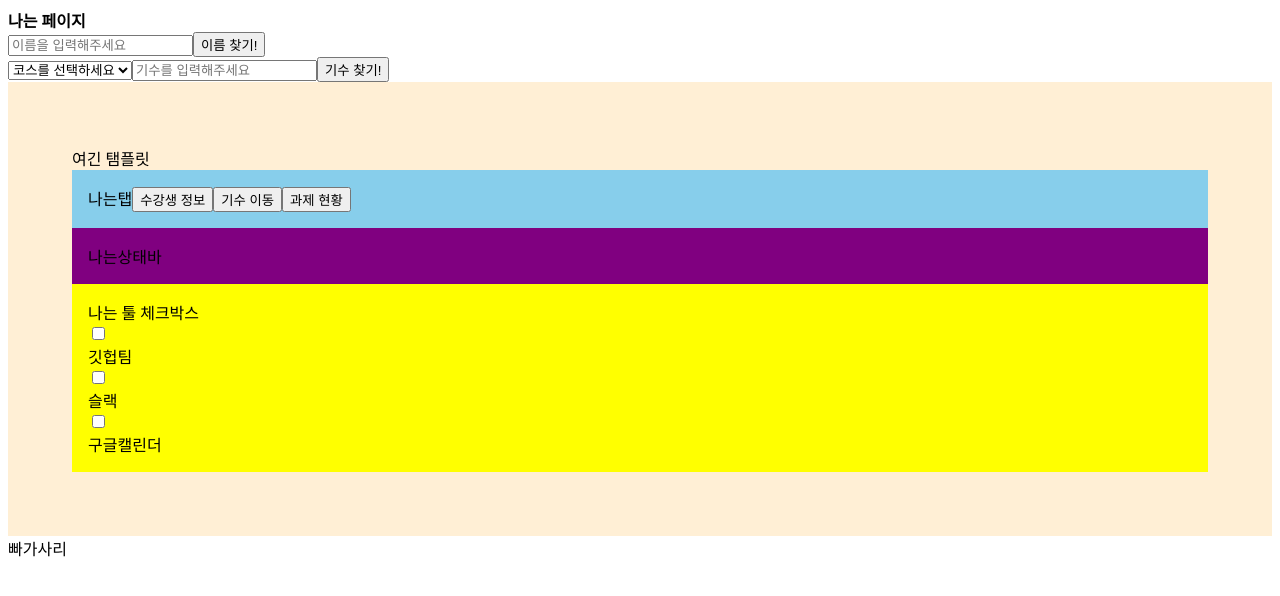
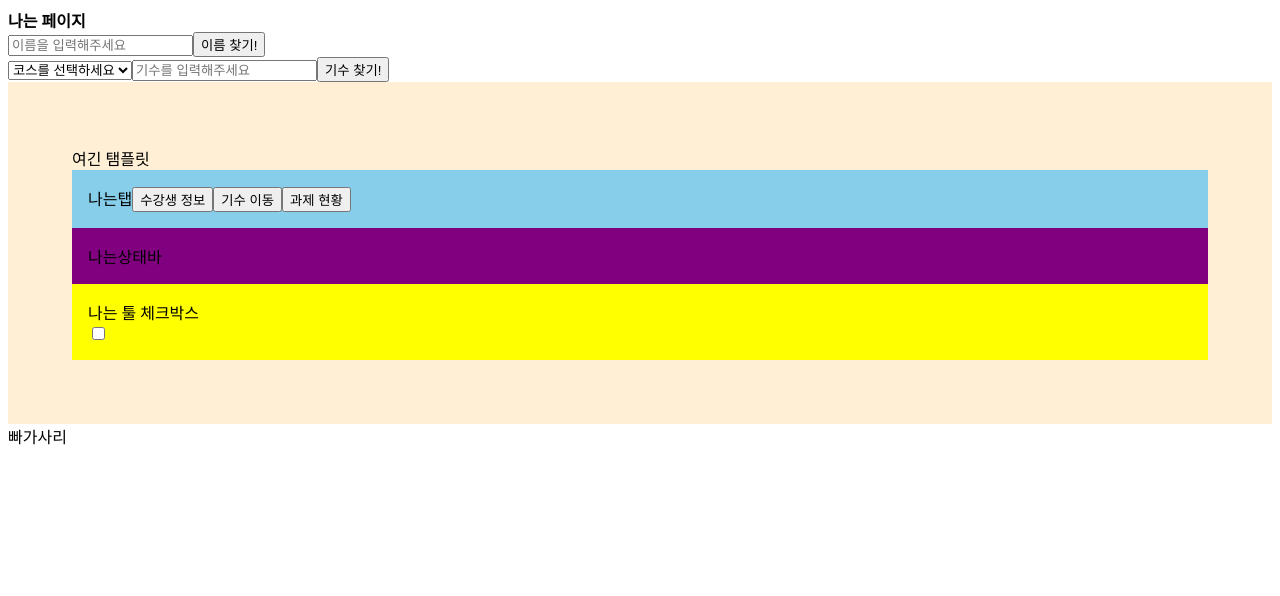
Before and after one commit to olennis/codestates-backoffice, a React (Create React App) app in the folder client/: page / in a window 1280 px wide. Shown: the top 596 px of the page. Built offline with nearby package versions, Linux system fonts and the light colour scheme.

Commit message:
:white_check_mark: [client] 툴 체크상태 전달 (#48)

```diff
--- a/client/src/components/atoms/CohortButton.tsx
+++ b/client/src/components/atoms/CohortButton.tsx
@@ -2,24 +2,24 @@
 import axios from 'axios';
 import * as React from 'react';
 type Cohort = {
-    cohort:string,
-    nth:string,
-    setData:any
+    cohort: string,
+    nth: string,
+    setData: any
 
 };
 export const CohortButton = (Props: Cohort) => {
     return (
         <span>
-            <button onClick={()=>{
+            <button onClick={() => {
                 console.log(`${Props.cohort} ${Props.nth}기`)
                 axios.get(
-                    ` https://6c7271b23406.ngrok.io/tool/getUserInfo?cohort=${Props.cohort} ${Props.nth}기`
-                    )
-                    .then((res)=>{
-                        console.log('수강생 데이텨 : ',res)
+                    ` https://c152b948ccfa.ngrok.io/tool/getUserInfo?cohort=${Props.cohort} ${Props.nth}기`
+                )
+                    .then((res) => {
+                        console.log('수강생 데이텨 : ', res)
                         Props.setData(res.data)
                     })
-                    .catch((err)=>{console.log(err)})
+                    .catch((err) => { console.log(err) })
             }}>
                 기수 찾기!
                 </button>
--- a/client/src/components/atoms/GithubTeam.tsx
+++ b/client/src/components/atoms/GithubTeam.tsx
@@ -3,13 +3,16 @@ import React from 'react'
 import { CheckAtoms } from "./CheckAtoms"
 
 type Props = {
+    gitCheck: any
     setGitCheck: any
 };
+
+
 
 export const GithubTeam = (props: Props) => {
     return (
         <div>
-            <CheckAtoms /> 깃헙팀
+            <input type="checkbox" onClick={(event: any) => props.setGitCheck(event.target.checked)} />
         </div>
     );
 };
--- a/client/src/components/atoms/GoogleCalendar.tsx
+++ b/client/src/components/atoms/GoogleCalendar.tsx
@@ -7,7 +7,7 @@ type Props = {
 export const GoogleCalendar = (props: Props) => {
     return (
         <span>
-            <CheckAtoms /> 구글캘린더
+            {/* <CheckAtoms /> 구글캘린더 */}
         </span>
     );
 };
--- a/client/src/components/atoms/NameButton.tsx
+++ b/client/src/components/atoms/NameButton.tsx
@@ -2,8 +2,8 @@
 import * as React from 'react';
 import axios from 'axios'
 type Name = {
-    name:string,
-    setData:any
+    name: string,
+    setData: any
 };
 
 // const axiosRequest = () =>{
@@ -13,15 +13,15 @@ type Name = {
 export const NameButton = (Props: Name) => {
     return (
         <span>
-            <button onClick={()=>{
+            <button onClick={() => {
                 axios.get(
-                    ` https://6c7271b23406.ngrok.io/tool/getUserByName?name=${Props.name}`
-                    )
-                    .then((res)=>{
+                    ` https://c152b948ccfa.ngrok.io/tool/getUserByName?name=${Props.name}`
+                )
+                    .then((res) => {
                         console.log(res)
                         Props.setData(res.data)
                     })
-                    .catch((err)=>{console.log(err)})
+                    .catch((err) => { console.log(err) })
             }}>이름 찾기!</button>
         </span>
     );
--- a/client/src/components/atoms/Slack.tsx
+++ b/client/src/components/atoms/Slack.tsx
@@ -8,7 +8,7 @@ type Props = {
 export const Slack = (props: Props) => {
     return (
         <span>
-            <CheckAtoms /> 슬랙
+            {/* <CheckAtoms /> 슬랙 */}
         </span>
     );
 };
--- a/client/src/components/molecules/CheckToolBar.tsx
+++ b/client/src/components/molecules/CheckToolBar.tsx
@@ -8,6 +8,7 @@ import styled from 'styled-components'
 
 type Props = {
     setGitCheck: any;
+    gitCheck: any
 };
 
 
@@ -15,7 +16,7 @@ export const CheckToolBar = (props: Props) => {
     return (
         <CheckToolSection>
             나는 툴 체크박스
-            <GithubTeam setGitCheck={props.setGitCheck} />
+            <GithubTeam setGitCheck={props.setGitCheck} gitCheck={props.gitCheck} />
             <Slack />
             <GoogleCalendar />
         </CheckToolSection>
--- a/client/src/components/page/Page.tsx
+++ b/client/src/components/page/Page.tsx
@@ -35,7 +35,7 @@ function Page() {
 
 
       <SearchCohort cohort={cohort} setCohort={setCohort} setNth={setNth} setName={setName} name={name} nth={nth} setData={setData} ></SearchCohort>
-      <ToolTab setTab={setTab} setGitCheck={setGitCheck} />
+      <ToolTab setTab={setTab} setGitCheck={setGitCheck} gitCheck={gitCheck} />
       <StudentList data={data} setStudentData={setStudentData} studentData={studentData} tab={tab}></StudentList>
 
 
--- a/client/src/components/templates/ToolTab.tsx
+++ b/client/src/components/templates/ToolTab.tsx
@@ -9,6 +9,7 @@ import styled from 'styled-components'
 type Props = {
     setTab: any,
     setGitCheck: any
+    gitCheck: any
 };
 
 export const ToolTab = (props: Props) => {
@@ -18,7 +19,7 @@ export const ToolTab = (props: Props) => {
             여긴 탬플릿
             <Tabs setTab={props.setTab} />
             <StateBar />
-            <CheckToolBar setGitCheck={props.setGitCheck} />
+            <CheckToolBar gitCheck={props.gitCheck} setGitCheck={props.setGitCheck} />
         </Section >
     );
 };
```
Also changed, not shown: client/src/components/atoms/CheckAtoms.tsx (+7 -1 lines), client/src/components/templates/StudentList.tsx (+19 -19 lines).
